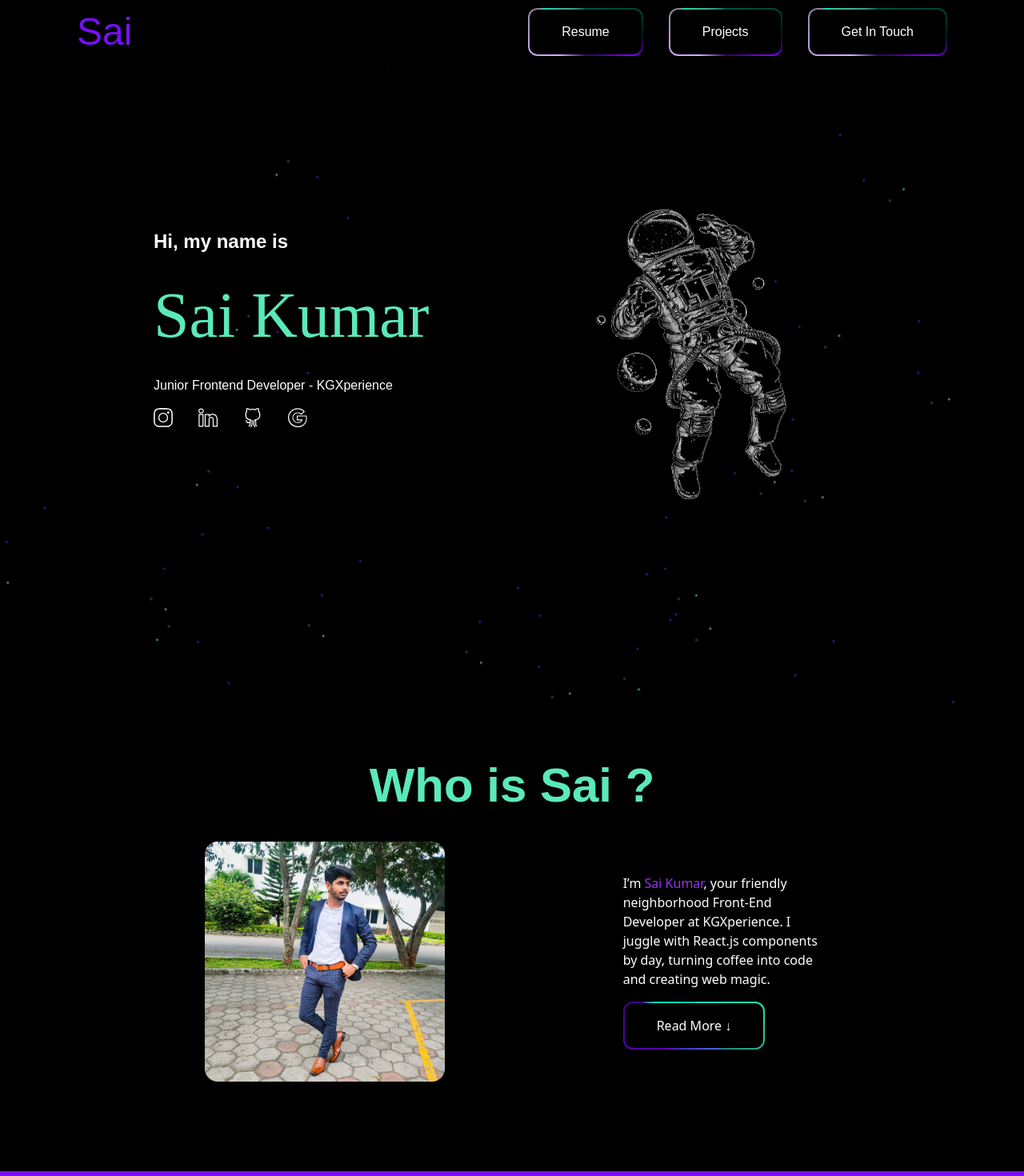
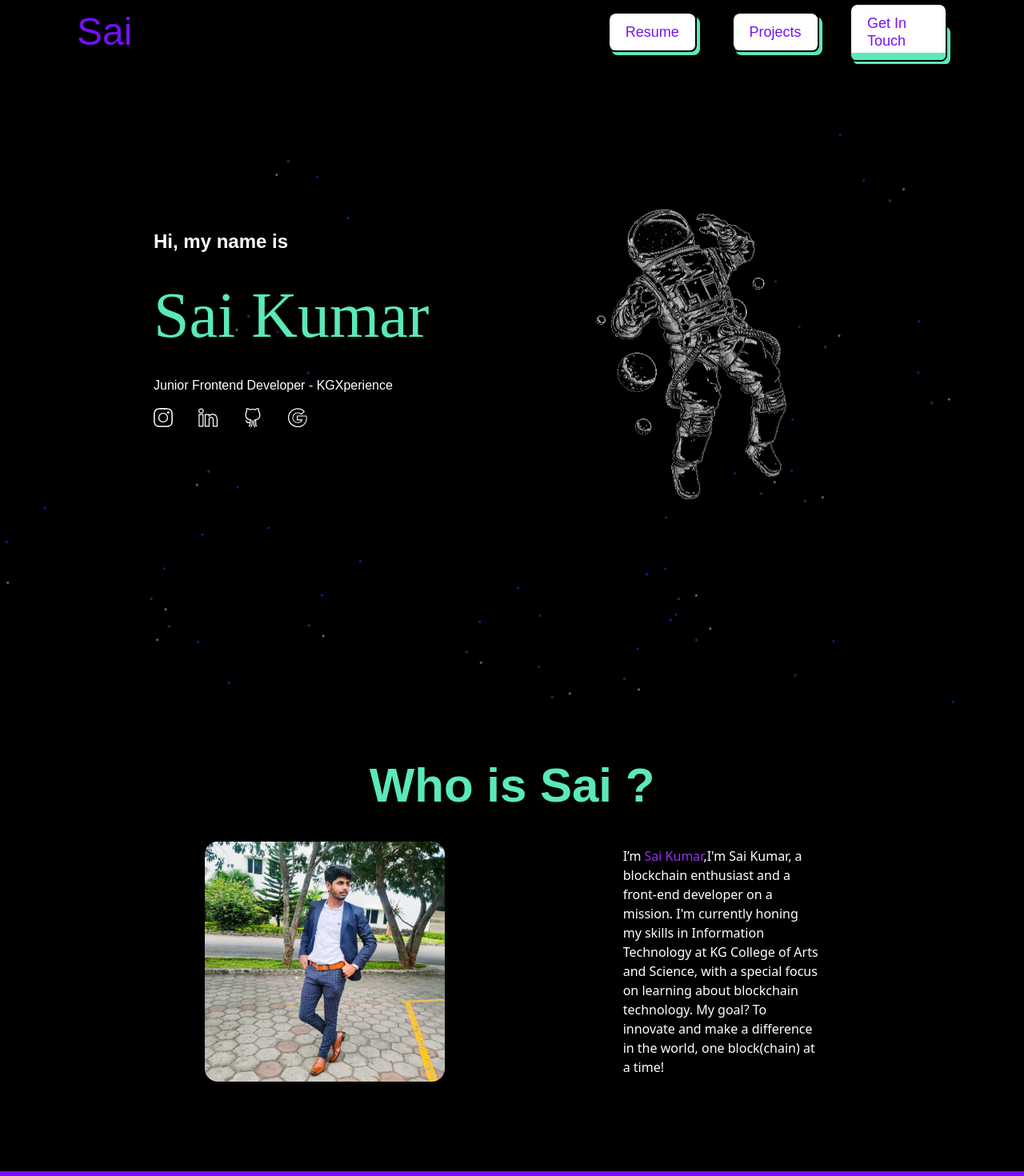
Before and after one commit to Saiwebdev2005/Portfolio-V1, a Next.js app: page / in a window 1280 px wide. Shown: the top 1470 px of the page at 80% size. Built offline with nearby package versions, Linux system fonts and the light colour scheme; a web font is replaced by a local one.

Commit message:
Button changed and Testing skills section

```diff
--- /dev/null
+++ b/src/app/test/grid.module.css
@@ -0,0 +1,153 @@
+.body {
+  background-color: #7510F7;
+  color: #000000;
+}
+
+.a {
+  color: #5BE9B9;
+}
+
+.a:hover {
+  opacity: .8;
+}
+
+.p {
+  font-size: 1.2rem;
+  color: rgba(0, 0, 0, .5);
+}
+
+.small {
+  font-size: 1rem;
+  margin-top: 1em;
+}
+
+.header {
+  text-align: center;
+  padding-bottom: 3rem;
+}
+
+.h1 {
+  font-size: 2.6rem;
+  line-height: 1.2em;
+  padding-bottom: 1rem;
+  font-weight: 600;
+}
+
+.svg {
+  position: absolute;
+  top: 0;
+  left: 0;
+  width: 100%;
+  height: 100%;
+}
+
+.circle {
+  transform-origin: 50% 50%;
+  transform: scale(0);
+  transition: transform 200ms cubic-bezier(0.250, 0.460, 0.450, 0.940);
+}
+
+.text {
+  font-size: 1.1rem;
+  text-transform: uppercase;
+  text-anchor: middle;
+  letter-spacing: 1px;
+  font-weight: 600;
+}
+
+.svg-text {
+  fill: #000000;
+}
+
+.svg-masked-text {
+  fill: rgba(255, 255, 255, 1);
+}
+
+.image {
+  transform: scale(1.1);
+  transform-origin: 50% 50%;
+  transition: transform 200ms cubic-bezier(0.250, 0.460, 0.450, 0.940);
+}
+
+.items {
+  display: grid;
+  grid-template-columns: repeat(auto-fill, minmax(250px, 1fr));
+  gap: 5px;
+}
+
+.item {
+  display: flex;
+  align-items: center;
+  justify-content: center;
+  position: relative;
+  overflow: hidden;
+  width: 300px;
+  height: 200px;
+  margin: 5px;
+  cursor: pointer;
+  background-color: #7510F7;
+  border-radius: 2px;
+  box-shadow: 0 5px 5px rgba(0, 0, 0, 0.02), inset 0 0px 0px 1px rgba(0, 0, 0, 0.07);
+  transform: translateZ(0);
+}
+
+.item:hover circle,
+.item:hover image {
+  transform: scale(1);
+}
+
+.button {
+  width: 12px;
+  height: 12px;
+  border: none;
+  appearance: none;
+  box-shadow: 0 0 0 1px rgba(0,0,0,.5);
+  border-radius: 1px;
+}
+
+.dark {
+  background-color: #7510F7;
+}
+
+.light {
+  background-color: #5BE9B9;
+}
+
+.options {
+  position: absolute;
+  top: 1rem;
+  right: 1rem;
+}
+
+.options button {
+  margin-left: .5rem;
+}
+
+.light {
+  background-color: #5BE9B9;
+  color: #000000;
+}
+
+.light p {
+  color: rgba(0, 0, 0, .5);
+}
+
+.light .item {
+  background: #5BE9B9;
+}
+
+.light .svg-text {
+  fill: rgba(0, 0, 0, .1);
+}
+
+@media (min-width: 600px) {
+  .items {
+    grid-template-columns: repeat(3, 1fr);
+  }
+}
+
+@media (min-width: 900px) {
+  .items {
+    grid-template-columns: repeat(4, 1fr);
+  }
+}
--- a/src/app/test/page.jsx
+++ b/src/app/test/page.jsx
@@ -1,11 +1,63 @@
-import React from 'react'
-import Starfield from './StarField'
+"use client"
+import React, { useState } from 'react';
+import styles from './grid.module.css';
+
+const items = [
+  { text: 'React', i: 'https://s3-us-west-2.amazonaws.com/s.cdpn.io/9473/i-xrays.png', category: 'Web-Technology' },
+  { text: 'Next.Js', i: 'https://s3-us-west-2.amazonaws.com/s.cdpn.io/9473/i-worms.png', category: 'Web-Technology' },
+  { text: 'TailwindCss', i: 'https://s3-us-west-2.amazonaws.com/s.cdpn.io/9473/i-aurora.png', category: 'Web-Technology' },
+  { text: 'null', i: 'https://s3-us-west-2.amazonaws.com/s.cdpn.io/9473/i-angus.png', category: 'Web-Technology' },
+  { text: 'JavaScript', i: 'https://s3-us-west-2.amazonaws.com/s.cdpn.io/9473/i-huitzi.png', category: 'Languages' },
+  { text: 'TypeScript', i: 'https://s3-us-west-2.amazonaws.com/s.cdpn.io/9473/i-dali.png', category: 'Languages' },
+  { text: 'Java', i: 'https://s3-us-west-2.amazonaws.com/s.cdpn.io/9473/i-bride.png', category: 'Languages' },
+  { text: 'C++', i: 'https://s3-us-west-2.amazonaws.com/s.cdpn.io/9473/i-man.png', category: 'Languages' },
+  { text: 'FireStore', i: 'https://s3-us-west-2.amazonaws.com/s.cdpn.io/9473/i-d.png', category: 'Database' },
+  { text: 'MongoDB', i: 'https://s3-us-west-2.amazonaws.com/s.cdpn.io/9473/i-v.png', category: 'Database' },
+  { text: 'Redis', i: 'https://s3-us-west-2.amazonaws.com/s.cdpn.io/9473/i-v2.png', category: 'Database' },
+  { text: 'Solidity', i: 'https://s3-us-west-2.amazonaws.com/s.cdpn.io/9473/i-v3.png', category: 'Web3 Technology' },
+  { text: 'Hardhat', i: 'https://s3-us-west-2.amazonaws.com/s.cdpn.io/9473/i-v3.png', category: 'Web3 Technology' },
+  { text: 'ethers.js', i: 'https://s3-us-west-2.amazonaws.com/s.cdpn.io/9473/i-v3.png', category: 'Web3 Technology' },
+  // ... add the rest of your items here
+];
+
 function page() {
+  const [currentCategory, setCurrentCategory] = useState('Web-Technology');
+
+  const handleNavigationClick = (category) => {
+    setCurrentCategory(category);
+  };
+
   return (
-    <div>
-      <Starfield/>
+    <div className='w-full py-12'>
+      <main className={`${styles.container} max-w-6xl ml-36 mx-auto`}>
+        <div className="navigation navigation flex justify-center space-x-2">
+          {['Web-Technology', 'Languages', 'Database','Web3 Technology'].map((category, i) => (
+            <button className='bg-c3 p-2 rounded-full' key={i} onClick={() => handleNavigationClick(category)}>
+              {category}
+            </button>
+          ))}
+        </div>
+        <div className={`${styles.items} mx-auto items-center p-2`}>
+          {items.filter(item => item.category === currentCategory).map((item, index) => (
+            <div className={`${styles.item}`} key={index}>
+              <svg className={styles.svg} viewBox="0 0 300 200" preserveAspectRatio="xMidYMid slice">
+                <defs>
+                  <clipPath id={`clip-${index}`}>
+                    <circle className={styles.circle} cx="0" cy="0" r="400px" fill="#7510F7" />
+                  </clipPath>
+                </defs>
+                <text className={`${styles.svgText} ${styles.text}`} x="50%" y="50%" dy=".3em">{item.text}</text>
+                <g clipPath={`url(#clip-${index})`}>
+                  <image className={styles.image} xlinkHref={item.i} width="100%" height="100%" preserveAspectRatio="xMinYMin slice" />
+                  <text className={styles.svgMaskedText} x="50%" y="50%" dy=".3em">{item.text}</text>
+                </g>
+              </svg>
+            </div>
+          ))}
+        </div>
+      </main>
     </div>
-  )
+  );
 }
 
-export default page
+export default page;
--- a/src/components/About/About.jsx
+++ b/src/components/About/About.jsx
@@ -4,30 +4,6 @@ import style from "./About.module.css";
 import Button from "../Button/GlowButton"
 
 function About() {
-  const [isReadMore, setIsReadMore] = useState(false);
-
-  const extraContent = <div>
-    <p>
-      But that’s not all! I’m also a blockchain enthusiast, always on the
-      lookout for the next big thing. It’s like being a treasure hunter,
-      but the treasure is a block of code!
-    </p>
-    <p>
-      Currently, I’m expanding my tech arsenal at KG College of Arts and
-      Science, pursuing a Bachelor of Science in Information Technology.
-      It’s like being back at Hogwarts, but instead of spells, I’m
-      learning about web and blockchain development!
-    </p>
-    <p>
-      In the grand scheme of things, I’m just a coder on a mission - to
-      become an innovative developer and maybe, just maybe, change the
-      world one block(chain) at a time!
-    </p>
-  </div>;
-
-  const toggleReadMore = () => {
-    setIsReadMore(!isReadMore);
-  };
 
   return (
     <div className="max-w-4xl mx-auto h-fit mb-12 p-12">
@@ -53,17 +29,8 @@ function About() {
         <div className="text-center sm:text-left space-y-4 items-center w-full sm:w-1/2 font-sans">
           {/* Your paragraphs */}
           <p>
-            I’m <span className="text-purple-600">Sai Kumar</span>, your friendly neighborhood Front-End
-            Developer at KGXperience. I juggle with React.js components by day,
-            turning coffee into code and creating web magic.
+            I’m <span className="text-purple-600">Sai Kumar</span>,I'm Sai Kumar, a blockchain enthusiast and a front-end developer on a mission. I'm currently honing my skills in Information Technology at KG College of Arts and Science, with a special focus on learning about blockchain technology. My goal? To innovate and make a difference in the world, one block(chain) at a time!
           </p>
-          <div className="read-more-content">
-            {isReadMore && extraContent}
-          </div>
-          <div onClick={toggleReadMore}>
-          <Button  buttonText={isReadMore ? "Read Less ↑" : "Read More ↓"}>
-          </Button>
-          </div>
         </div>
       </div>
       </div>
--- a/src/components/Button/GlowButton.jsx
+++ b/src/components/Button/GlowButton.jsx
@@ -3,11 +3,16 @@ import './GlowButton.css'; // Assuming you saved your CSS in a file named Button
 
 const Button = ({ buttonText,className }) => {
   return (
-    <button className="custom-button ">
-      <div className={`button-content ${className}`}>
-        {buttonText}
-      </div>
-    </button>
+    <div class=" w-full flex items-center justify-center">
+      <a href="#_" class={`relative inline-block text-lg group transform transition-transform duration-500 hover:scale-110 ${className}`}>
+        <span class="relative z-10 block px-5 py-3 overflow-hidden font-medium leading-tight text-c2 transition-colors duration-300 ease-out border-2 border-c1 rounded-lg group-hover:text-white ">
+          <span class="absolute inset-0 w-full h-full px-5 py-3 rounded-lg bg-white"></span>
+          <span class="absolute left-0 w-48 h-48 -ml-2 transition-all duration-300 origin-top-right -rotate-90 -translate-x-full translate-y-12 bg-c3 group-hover:-rotate-180 ease"></span>
+          <span class="relative">{buttonText}</span>
+        </span>
+        <span class="absolute bottom-0 right-0 w-full h-12 -mb-1 -mr-1 transition-all duration-200 ease-linear bg-c3 rounded-lg group-hover:mb-0 group-hover:mr-0" data-rounded="rounded-lg"></span>
+      </a>
+    </div>
   );
 };
 
--- a/src/components/Hero/HeroSection.jsx
+++ b/src/components/Hero/HeroSection.jsx
@@ -2,7 +2,7 @@ import React from 'react';
 import { SlSocialInstagram, SlSocialGithub, SlSocialLinkedin, SlSocialGoogle } from "react-icons/sl";
 import  style from './HeroSection.module.css';
 import HeadText from "../HeadText/HeadText"
-import Starfield from '@/app/test/StarField';
+import Starfield from '@/components/StarField/StarField';
 // SocialLink component
 const SocialLink = ({ Icon, Link }) => (
   <li className="cursor-pointer hover:text-c3 duration-300">
```
Also changed, not shown: src/components/StarField/StarField.jsx (renamed from src/app/test/StarField.jsx), src/components/StarField/Starfield.module.css (renamed from src/app/test/Starfield.module.css).
